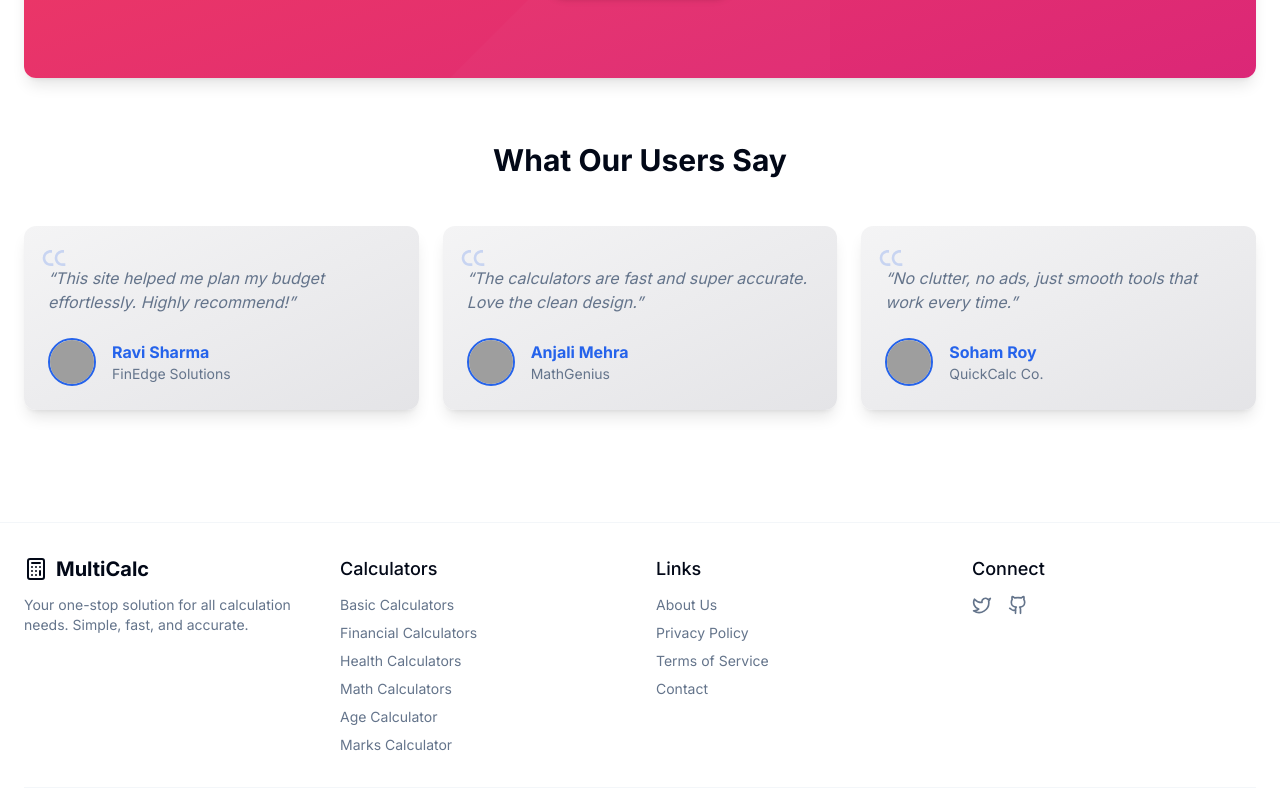
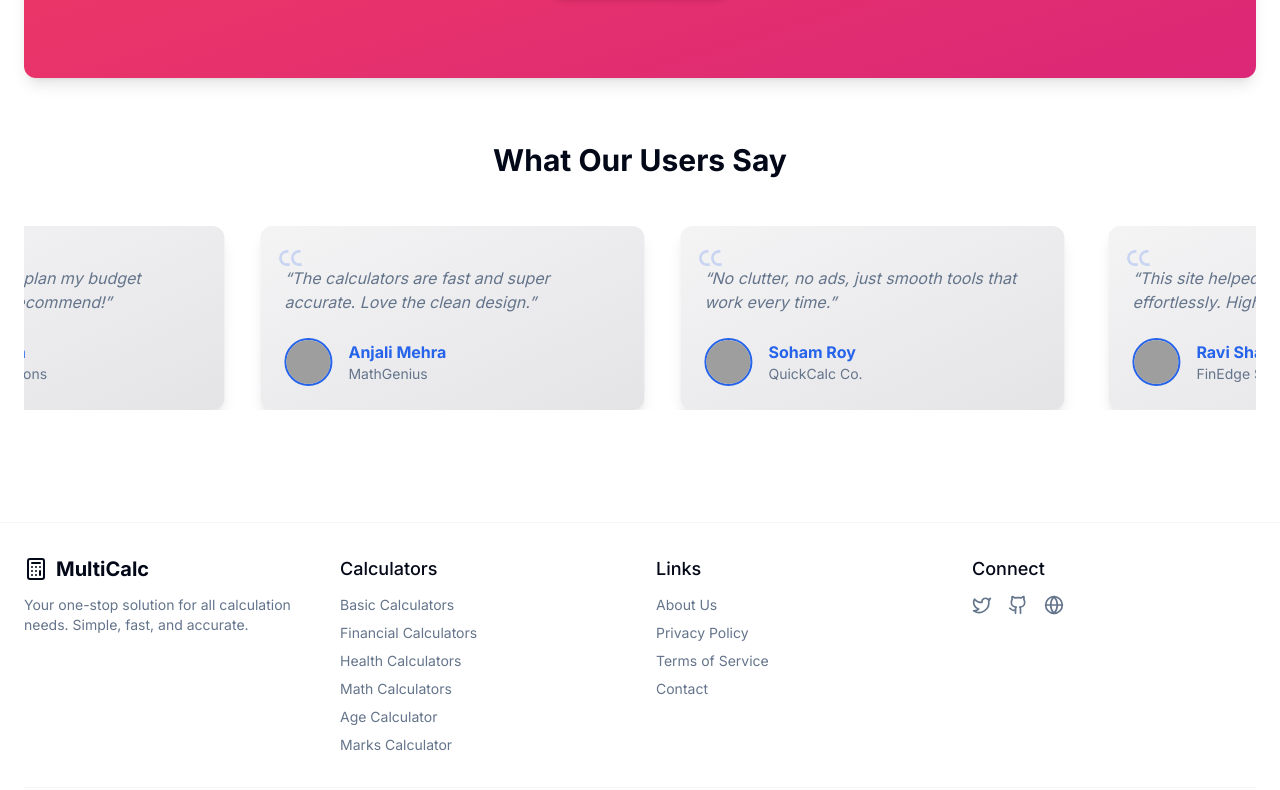
Before and after one commit to codewithdhruba01/MultiCalc, a React (Vite) app: page / in a window 1280 px wide. Shown: the part 1995-2785 px from the top of the page. Built offline with nearby package versions, Linux system fonts and the light colour scheme; grey boxes are pictures that could not be loaded.

Commit message:
testimonials card scrolls

```diff
--- a/package.json
+++ b/package.json
@@ -12,6 +12,7 @@
     "aos": "^2.3.4",
     "clsx": "^2.0.0",
     "dayjs": "^1.11.13",
+    "framer-motion": "^12.23.12",
     "lucide-react": "^0.292.0",
     "mathjs": "^12.1.0",
     "react": "^18.2.0",
--- a/src/components/layouts/Footer.tsx
+++ b/src/components/layouts/Footer.tsx
@@ -1,5 +1,5 @@
 import { Container } from '../ui/Container'
-import { Calculator, Github, Heart, Twitter } from 'lucide-react'
+import { Calculator, Github, Heart, Twitter, Globe } from 'lucide-react'
 import { Link } from 'react-router-dom'
 
 export default function Footer() {
@@ -94,6 +94,10 @@ export default function Footer() {
                 <Github className="h-5 w-5" />
                 <span className="sr-only">GitHub</span>
               </a>
+              <a href="https://codewithdhruba.netlify.app/" className="text-muted-foreground hover:text-foreground">
+                <Globe className="h-5 w-5" />
+                <span className="sr-only">Website</span>
+              </a>
             </div>
           </div>
         </div>
--- a/src/pages/Home.tsx
+++ b/src/pages/Home.tsx
@@ -5,6 +5,7 @@ import 'aos/dist/aos.css'
 import { Container } from '@/components/ui/Container'
 import { Card, CardContent, CardDescription, CardHeader, CardTitle } from '@/components/ui/Card'
 import { Calculator, Percent, Calendar, CreditCard, Ruler, BarChart3, Globe, ArrowRight } from 'lucide-react'
+import { motion } from 'framer-motion'
 
 export default function Home() {
   useEffect(() => {
@@ -60,6 +61,27 @@ export default function Home() {
       icon: <Calendar className="h-10 w-10 text-primary" />,
       link: '/age-calculator',
       featured: true
+    }
+  ]
+
+  const testimonials = [
+    {
+      quote: "This site helped me plan my budget effortlessly. Highly recommend!",
+      name: "Ravi Sharma",
+      company: "FinEdge Solutions",
+      image: "https://randomuser.me/api/portraits/men/32.jpg"
+    },
+    {
+      quote: "The calculators are fast and super accurate. Love the clean design.",
+      name: "Anjali Mehra",
+      company: "MathGenius",
+      image: "https://randomuser.me/api/portraits/women/44.jpg"
+    },
+    {
+      quote: "No clutter, no ads, just smooth tools that work every time.",
+      name: "Soham Roy",
+      company: "QuickCalc Co.",
+      image: "https://randomuser.me/api/portraits/men/54.jpg"
     }
   ]
 
@@ -208,84 +230,59 @@ export default function Home() {
                 <ArrowRight className="w-4 h-4 text-rose-500 transition-transform duration-300 group-hover:translate-x-0.5" />
               </span>
             </Link>
-
-  </div>
-
-  {/* Optional Decorative Shape */}
-  <div className="absolute inset-0 opacity-10 pointer-events-none">
-    <svg
-      viewBox="0 0 1024 1024"
-      fill="none"
-      className="w-full h-full"
-      preserveAspectRatio="xMidYMid meet"
-    >
-      <path
-        d="M1024,0 L0,1024 L1024,1024 Z"
-        fill="white"
-        fillOpacity="0.2"
-      />
-    </svg>
           </div>
         </section>
 
         {/* Testimonial Section */}
-        <section className="mb-16">
-  <h2
-    className="text-3xl font-bold mb-12 text-center"
-    data-aos="fade-up"
-  >
+        <section className="mb-16 overflow-hidden">
+          <h2 className="text-3xl font-bold mb-12 text-center" data-aos="fade-up">
             What Our Users Say
           </h2>
-  <div className="grid grid-cols-1 md:grid-cols-3 gap-6">
-    {[
-      {
-        quote: "This site helped me plan my budget effortlessly. Highly recommend!",
-        name: "Ravi Sharma",
-        company: "FinEdge Solutions",
-        image: "https://randomuser.me/api/portraits/men/32.jpg"
-      },
-      {
-        quote: "The calculators are fast and super accurate. Love the clean design.",
-        name: "Anjali Mehra",
-        company: "MathGenius",
-        image: "https://randomuser.me/api/portraits/women/44.jpg"
-      },
-      {
-        quote: "No clutter, no ads, just smooth tools that work every time.",
-        name: "Soham Roy",
-        company: "QuickCalc Co.",
-        image: "https://randomuser.me/api/portraits/men/54.jpg"
-      }
-    ].map((testimonial, i) => (
+
+          <div className="relative w-full overflow-hidden">
+            <motion.div
+              className="flex gap-3 sm:gap-5 md:gap-7 lg:gap-9" // 👈 gap adjusted for responsive
+              animate={{ x: ["0%", "-100%"] }}
+              transition={{ repeat: Infinity, duration: 40, ease: "linear" }}
+            >
+              {[...Array(2)].map((_, idx) => (
+                <div key={idx} className="flex gap-3 sm:gap-5 md:gap-7 lg:gap-9 min-w-full">
+                  {testimonials.map((testimonial, i) => (
                     <div
                       key={i}
-        className="group relative p-6 bg-gradient-to-br from-zinc-100 to-zinc-200 dark:from-zinc-800 dark:to-zinc-900 rounded-xl shadow-lg hover:shadow-xl transition-all duration-300"
-        data-aos="fade-up"
-        data-aos-delay={i * 150}
+                      className="group relative p-4 sm:p-6 bg-gradient-to-br from-zinc-100 to-zinc-200
+                        dark:from-zinc-800 dark:to-zinc-900 rounded-xl shadow-lg
+                        hover:shadow-xl transition-all duration-300
+                        min-w-[220px] sm:min-w-[260px] md:min-w-[300px] lg:min-w-[340px] max-w-sm flex-shrink-0"
                     >
                       <svg
-          className="absolute top-4 left-4 w-8 h-8 text-primary opacity-20 group-hover:opacity-40 transition-opacity"
+                        className="absolute top-4 left-4 w-6 sm:w-8 h-6 sm:h-8 text-primary opacity-20 group-hover:opacity-40 transition-opacity"
                         fill="currentColor"
                         viewBox="0 0 24 24"
                       >
                         <path d="M7.17 6A5.995 5.995 0 002 12c0 3.31 2.69 6 6 6h2v-2H8c-2.21 0-4-1.79-4-4s1.79-4 4-4h1V6H7.17zm9 0A5.995 5.995 0 0011 12c0 3.31 2.69 6 6 6h2v-2h-2c-2.21 0-4-1.79-4-4s1.79-4 4-4h1V6h-1.83z" />
                       </svg>
-        <p className="text-muted-foreground italic mb-6 mt-4">
+                      <p className="text-muted-foreground italic mb-4 sm:mb-6 mt-4 text-sm sm:text-base">
                         “{testimonial.quote}”
                       </p>
-        <div className="flex items-center gap-4">
+                      <div className="flex items-center gap-3 sm:gap-4">
                         <img
                           src={testimonial.image}
                           alt={testimonial.name}
-            className="w-12 h-12 rounded-full object-cover border-2 border-primary"
+                          className="w-10 h-10 sm:w-12 sm:h-12 rounded-full object-cover border-2 border-primary"
                         />
                         <div>
-            <h4 className="font-bold text-primary">{testimonial.name}</h4>
-            <p className="text-sm text-muted-foreground">{testimonial.company}</p>
+                          <h4 className="font-bold text-primary text-sm sm:text-base">{testimonial.name}</h4>
+                          <p className="text-xs sm:text-sm text-muted-foreground">
+                            {testimonial.company}
+                          </p>
                         </div>
                       </div>
                     </div>
                   ))}
+                </div>
+              ))}
+            </motion.div>
           </div>
         </section>
       </Container>
```
Lines whose indentation alone changed are shown as unchanged.
